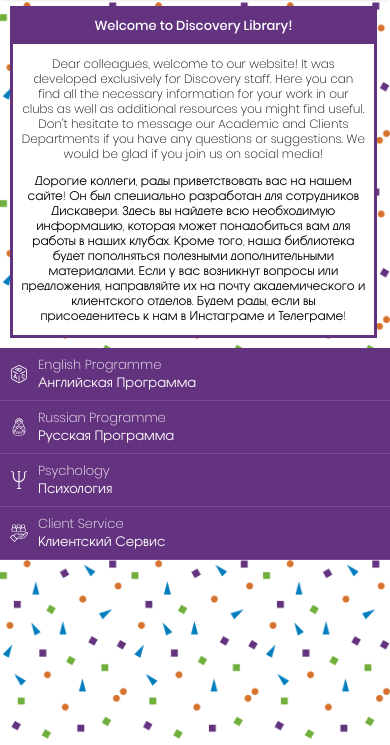
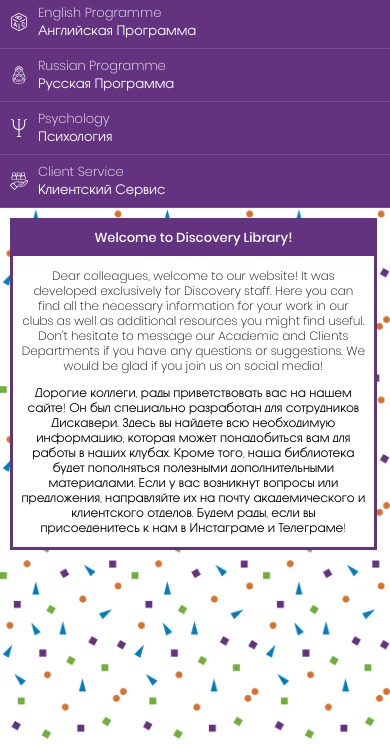
Before and after one commit to kiouvle/library, a plain HTML site: page index.html in a window 390 px wide. Shown: the part 49-794 px from the top of the page. Drawn offline with Linux system fonts and the light colour scheme.

Commit message:
menu at the top

```diff
--- a/blocks/content/content.css
+++ b/blocks/content/content.css
@@ -6,8 +6,7 @@
 
 @media (max-width: 425px) {
   .content {
-    flex-direction: column-reverse;
-    justify-content: flex-end;
+    flex-direction: column;
     flex-shrink: inherit;
   }
 }
```
